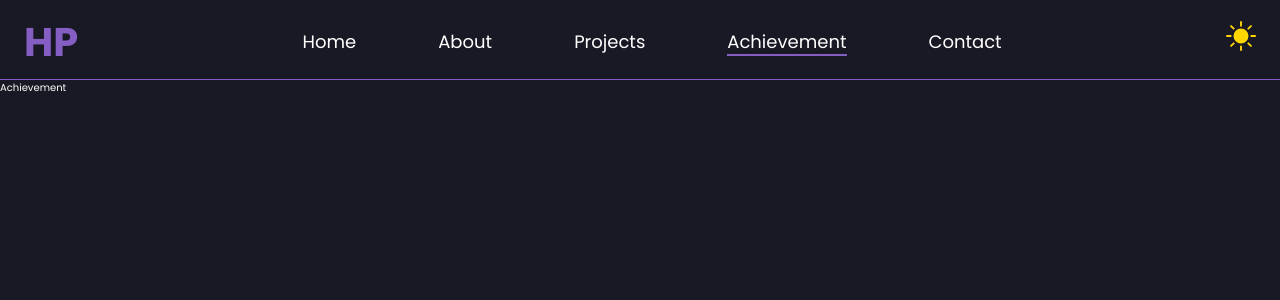
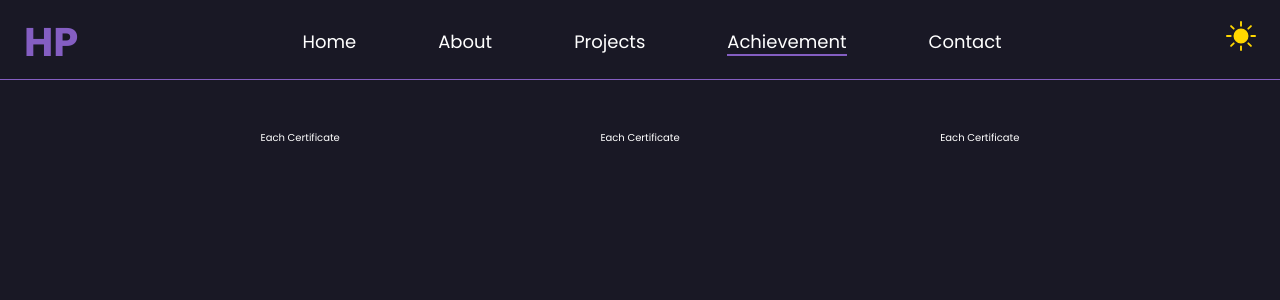
Before and after one commit to HimanshuParodiya/Portfolio, a React (Vite) app: page /achievement in a window 1280 px wide. Shown: the top 300 px of the page. Built offline with nearby package versions, Linux system fonts and the light colour scheme.

Commit message:
Achievement Page :- Certificates section template

```diff
--- a/src/components/Achievements/Achievement.jsx
+++ b/src/components/Achievements/Achievement.jsx
@@ -1,12 +1,13 @@
 import React from "react";
 import "./Achievement.css";
 import TransitionEffect from "../Transition/TransitionEffect";
+import Certificates from "./Certificates/Certificates";
 
 const Achievement = () => {
   return (
     <div className="container">
       <TransitionEffect />
-      Achievement
+      <Certificates />
     </div>
   );
 };
--- /dev/null
+++ b/src/components/Achievements/Certificates/Certificates.css
@@ -0,0 +1,7 @@
+.certificates__container {
+    margin-top: 5rem;
+    display: flex;
+    justify-content: space-evenly;
+    align-items: center;
+    flex-wrap: wrap;
+}
--- /dev/null
+++ b/src/components/Achievements/Certificates/Certificates.jsx
@@ -0,0 +1,15 @@
+import React from "react";
+import "./Certificates.css";
+import EachCertificate from "./EachCertificate";
+
+const Certificates = () => {
+  return (
+    <div className="certificates__container">
+      <EachCertificate />
+      <EachCertificate />
+      <EachCertificate />
+    </div>
+  );
+};
+
+export default Certificates;
--- /dev/null
+++ b/src/components/Achievements/Certificates/EachCertificate.jsx
@@ -0,0 +1,7 @@
+import React from "react";
+
+const EachCertificate = () => {
+  return <div>Each Certificate</div>;
+};
+
+export default EachCertificate;
--- a/src/components/Contact/Contact.jsx
+++ b/src/components/Contact/Contact.jsx
@@ -3,7 +3,7 @@ import "./Contact.css";
 import ContactCard from "./contactCard/ContactCard";
 import { HiOutlineLocationMarker, HiOutlineMail } from "react-icons/hi";
 import { FiPhoneCall, FiShare2 } from "react-icons/fi";
-import { SiGithub, SiLinkedin } from "react-icons/si";
+import { SiGithub, SiLeetcode, SiLinkedin } from "react-icons/si";
 import { GrInstagram } from "react-icons/gr";
 import { useSelector } from "react-redux";
 import TransitionEffect from "../Transition/TransitionEffect";
@@ -38,6 +38,10 @@ const Contact = () => {
                 {
                   subIcon: <GrInstagram className="contact__subIcons" />,
                   link: "https://www.instagram.com/himanshuparodiya/",
+                },
+                {
+                  subIcon: <SiLeetcode className="contact__subIcons" />,
+                  link: "https://leetcode.com/himanshuparodiya/",
                 },
               ]}
             />
```
Also changed, not shown: src/components/Achievements/Certificates/EachCertificate.css (added).
